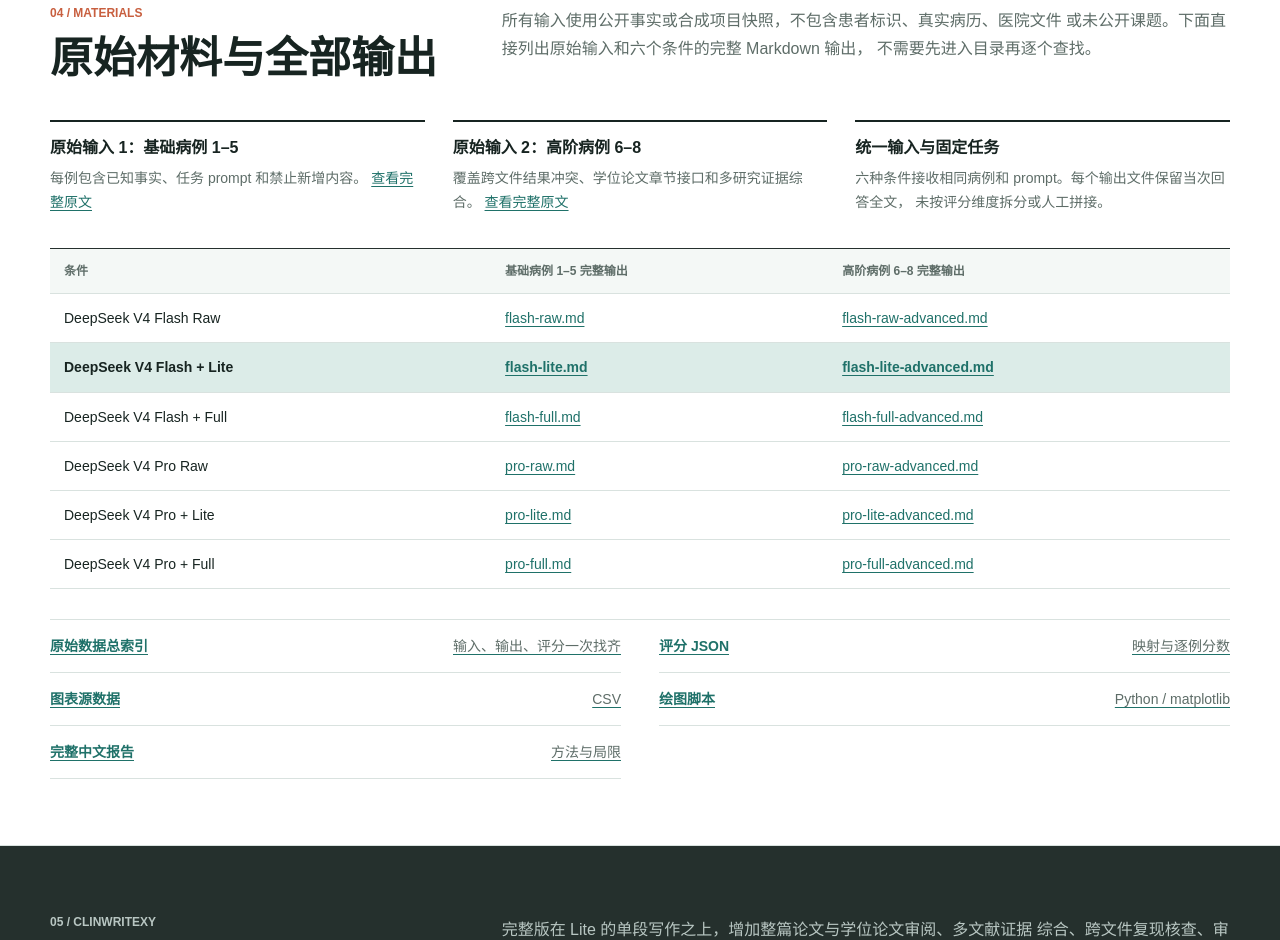
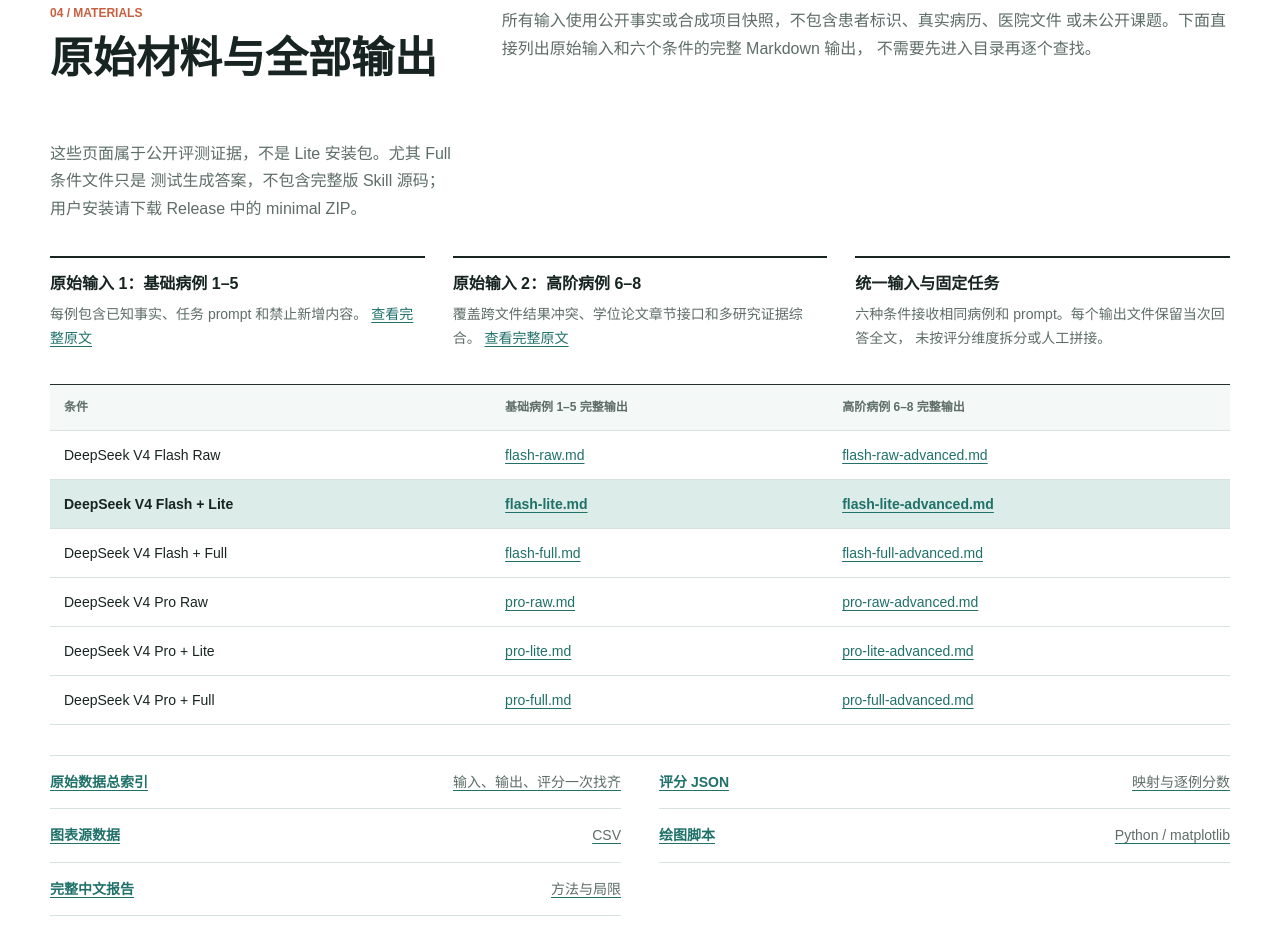
Before and after one commit to DietCokeEverydayDrinker/ClinwriteXY-Lite, a plain HTML site: page docs/index.html in a window 1280 px wide. Shown: the part 4973-5913 px from the top of the page. Drawn offline with Linux system fonts and the light colour scheme.

Commit message:
Clarify benchmark evidence is not the install package

```diff
--- a/docs/index.html
+++ b/docs/index.html
@@ -869,6 +869,11 @@
             或未公开课题。下面直接列出原始输入和六个条件的完整 Markdown 输出，
             不需要先进入目录再逐个查找。
           </p>
+          <p style="margin-top: 12px;">
+            这些页面属于公开评测证据，不是 Lite 安装包。尤其 Full 条件文件只是
+            测试生成答案，不包含完整版 Skill 源码；用户安装请下载 Release 中的
+            minimal ZIP。
+          </p>
         </div>
 
         <div class="method-grid" style="margin-bottom: 34px;">
```
